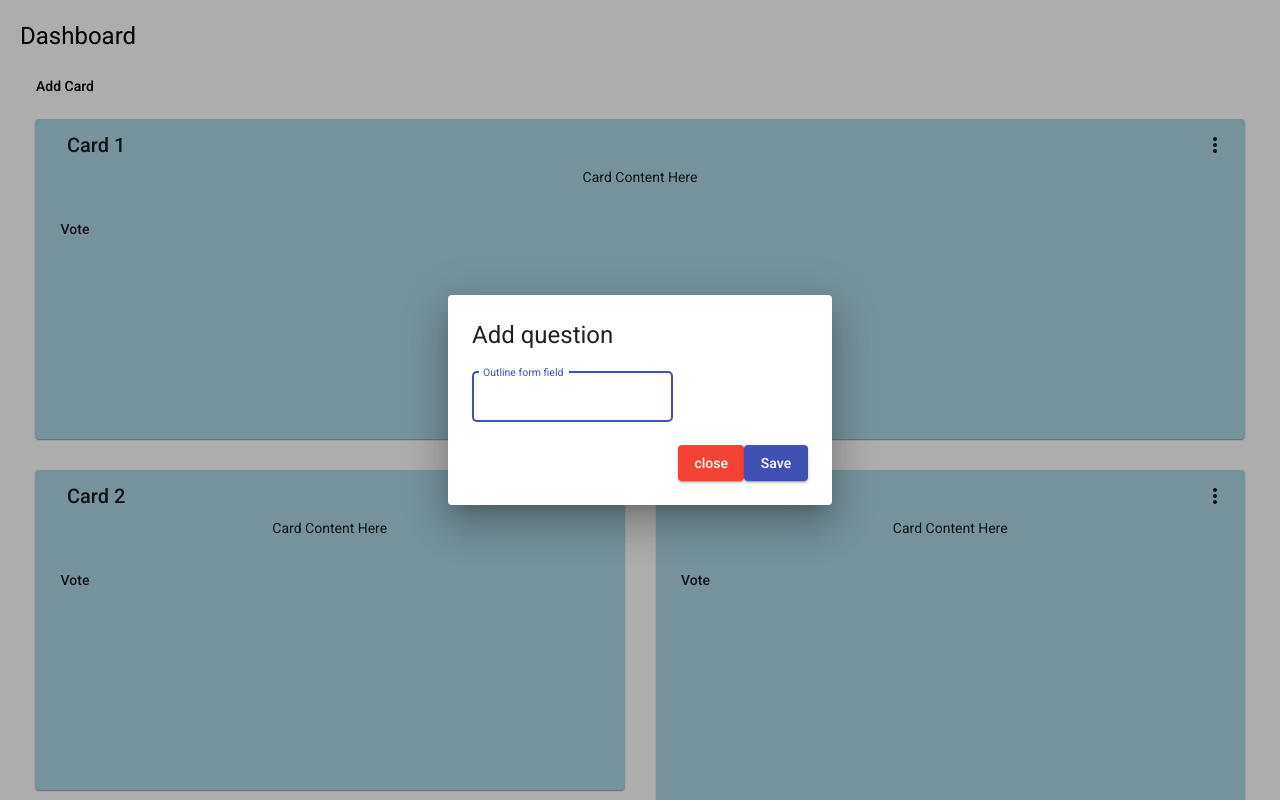
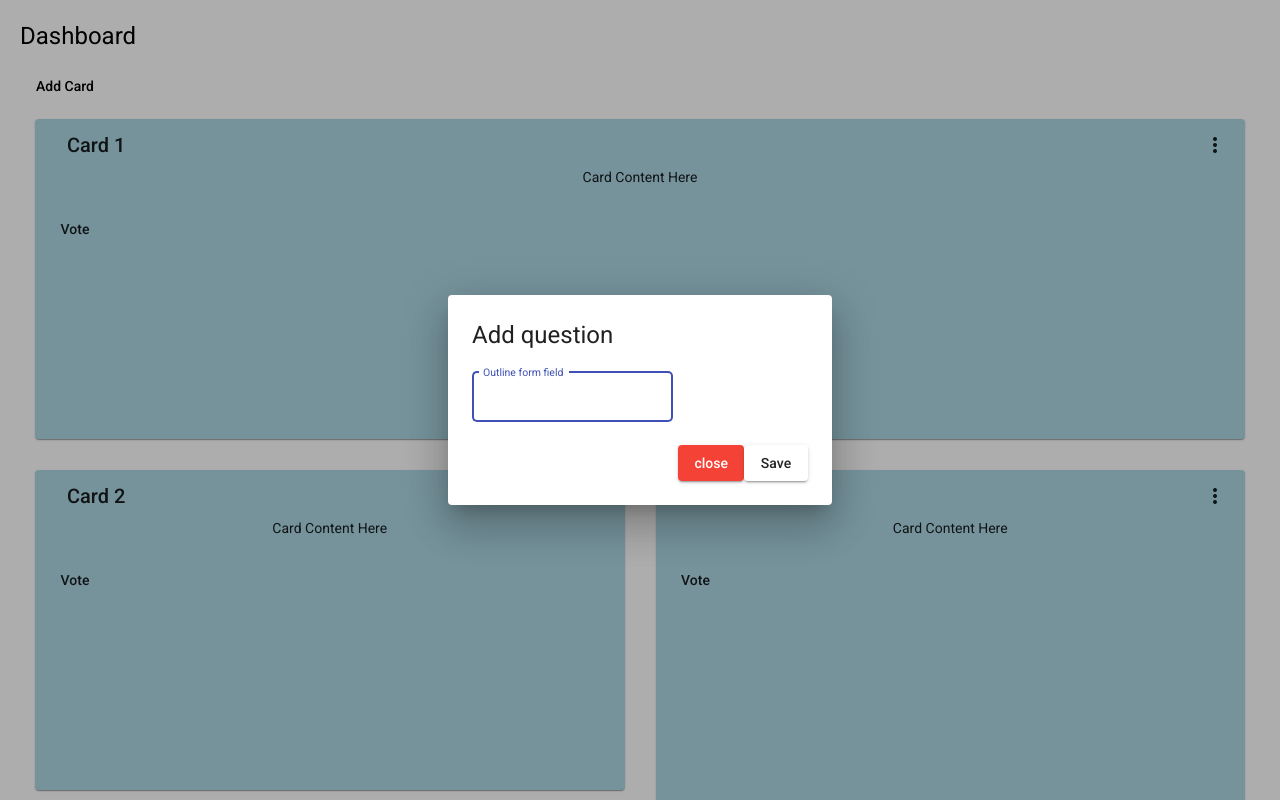
Before and after one commit to IBMSummerPractice2/Frontend-Angular, an Angular app: page /dashboard in a window 1280 px wide. Both pictures are taken after a click on the button "Add Card". Built offline with nearby package versions, Linux system fonts and the light colour scheme.

Commit message:
git add1

```diff
--- a/src/app/dialog/dialog.component.html
+++ b/src/app/dialog/dialog.component.html
@@ -9,5 +9,5 @@
 </div>
   <div mat-dialog-action [align]="'end'">
     <button style mat-raised-button color="warn" mat-dialog-close>close</button>
-    <button  style="margin: left 8px;" mat-raised-button color="primary" mat-dialog-close (click)="addQuestion()">Save</button>
+    <button  style="margin: left 8px;" mat-raised-button color="warm" mat-dialog-close (click)="addQuestion()">Save</button>
   </div>
```
